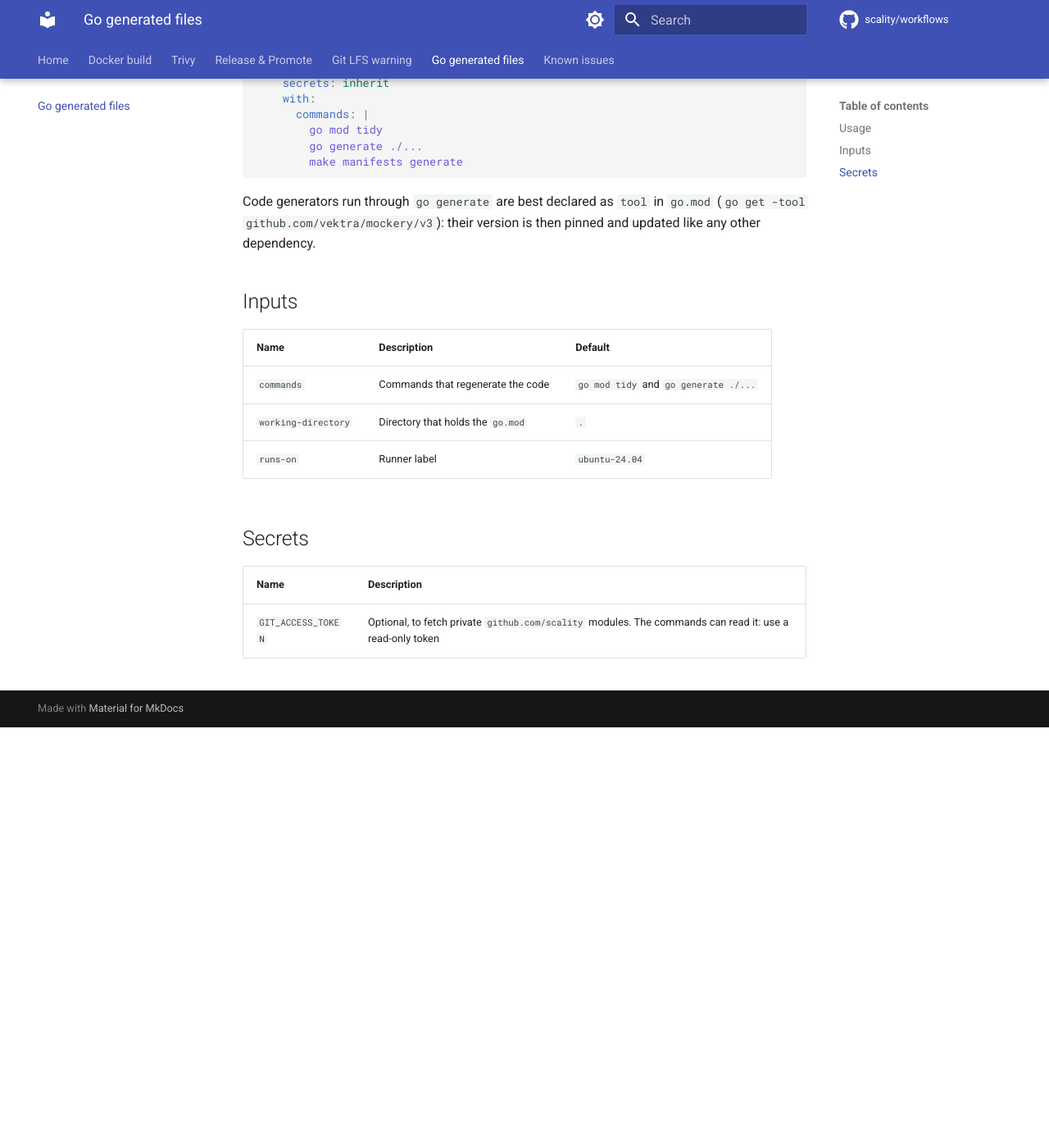
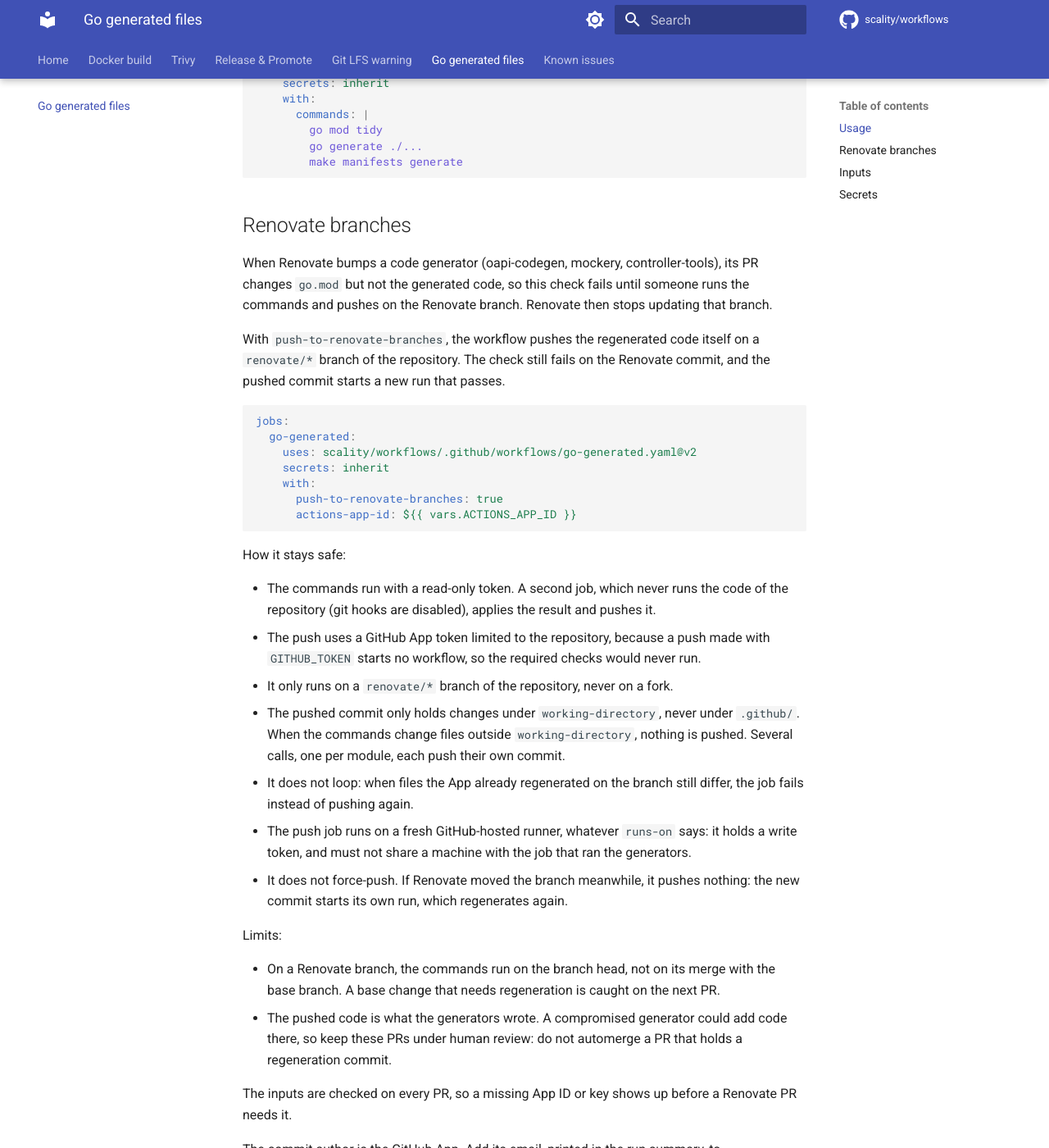
Before and after one commit to scality/workflows, an MkDocs documentation site: the page built from docs/go-generated.md, in a window 1280 px wide and 1400 px high, scrolled down 608 px. Shown: the whole window at 82% size. Built offline with MkDocs 1.6.1 and Material for MkDocs 9.7.7, drawn with Linux system fonts in a browser that asks for light colours; comment, search, counter and statistics services are not loaded; before the commit the page ends 1495 px from its top, so only the background shows below that; some of the changed text lies outside the part shown.

Commit message:
feat(go-generated): push the regenerated code on Renovate branches
When Renovate bumps a code generator, its PR changes go.mod but not the
generated code, and the check fails until someone pushes the fix on the
Renovate branch. Renovate then stops updating that branch.

With push-to-renovate-branches, the workflow pushes the regenerated
code itself. The commands still run with a read-only token; a second
job, on a fresh GitHub-hosted runner and without running the
repository code, applies the result and pushes it with an App token
limited to the repository, so the required checks run again on the new
commit. It only pushes changes under working-directory, never under
.github/, stops when files it already regenerated still differ, and
does not force-push.

Refs: MK8S-516

````diff
--- a/docs/go-generated.md
+++ b/docs/go-generated.md
@@ -32,6 +32,58 @@ jobs:
         make manifests generate
 ```
 
+## Renovate branches
+
+When Renovate bumps a code generator (oapi-codegen, mockery, controller-tools), its PR
+changes `go.mod` but not the generated code, so this check fails until someone runs the
+commands and pushes on the Renovate branch. Renovate then stops updating that branch.
+
+With `push-to-renovate-branches`, the workflow pushes the regenerated code itself on a
+`renovate/*` branch of the repository. The check still fails on the Renovate commit, and
+the pushed commit starts a new run that passes.
+
+```yaml
+jobs:
+  go-generated:
+    uses: scality/workflows/.github/workflows/go-generated.yaml@v2
+    secrets: inherit
+    with:
+      push-to-renovate-branches: true
+      actions-app-id: ${{ vars.ACTIONS_APP_ID }}
+```
+
+How it stays safe:
+
+- The commands run with a read-only token. A second job, which never runs the code of
+  the repository (git hooks are disabled), applies the result and pushes it.
+- The push uses a GitHub App token limited to the repository, because a push made with
+  `GITHUB_TOKEN` starts no workflow, so the required checks would never run.
+- It only runs on a `renovate/*` branch of the repository, never on a fork.
+- The pushed commit only holds changes under `working-directory`, never under `.github/`.
+  When the commands change files outside `working-directory`, nothing is pushed.
+  Several calls, one per module, each push their own commit.
+- It does not loop: when files the App already regenerated on the branch still differ,
+  the job fails instead of pushing again.
+- The push job runs on a fresh GitHub-hosted runner, whatever `runs-on` says: it holds a
+  write token, and must not share a machine with the job that ran the generators.
+- It does not force-push. If Renovate moved the branch meanwhile, it pushes nothing: the
+  new commit starts its own run, which regenerates again.
+
+Limits:
+
+- On a Renovate branch, the commands run on the branch head, not on its merge with the
+  base branch. A base change that needs regeneration is caught on the next PR.
+- The pushed code is what the generators wrote. A compromised generator could add code
+  there, so keep these PRs under human review: do not automerge a PR that holds a
+  regeneration commit.
+
+The inputs are checked on every PR, so a missing App ID or key shows up before a
+Renovate PR needs it.
+
+The commit author is the GitHub App. Add its email, printed in the run summary, to
+`gitIgnoredAuthors` in the Renovate config: otherwise Renovate sees a foreign commit and
+stops updating the branch.
+
 Code generators run through `go generate` are best declared as `tool` in `go.mod`
 (`go get -tool github.com/vektra/mockery/v3`): their version is then pinned and
 updated like any other dependency.
@@ -43,9 +95,12 @@ updated like any other dependency.
 | `commands`          | Commands that regenerate the code    | `go mod tidy` and `go generate ./...` |
 | `working-directory` | Directory that holds the `go.mod`    | `.`                                  |
 | `runs-on`           | Runner label                         | `ubuntu-24.04`                       |
+| `push-to-renovate-branches` | Push the regenerated code on a `renovate/*` branch | `false` |
+| `actions-app-id`    | GitHub App ID used for that push (usually `vars.ACTIONS_APP_ID`) | `''` |
 
 ## Secrets
 
 | Name               | Description                                                        |
 | ------------------ | ------------------------------------------------------------------ |
 | `GIT_ACCESS_TOKEN` | Optional, to fetch private `github.com/scality` modules. The commands can read it: use a read-only token |
+| `ACTIONS_APP_PRIVATE_KEY` | Private key of the GitHub App, required with `push-to-renovate-branches` |
````
Also changed, not shown: CLAUDE.md (+1 -1 lines), 2 other files.
